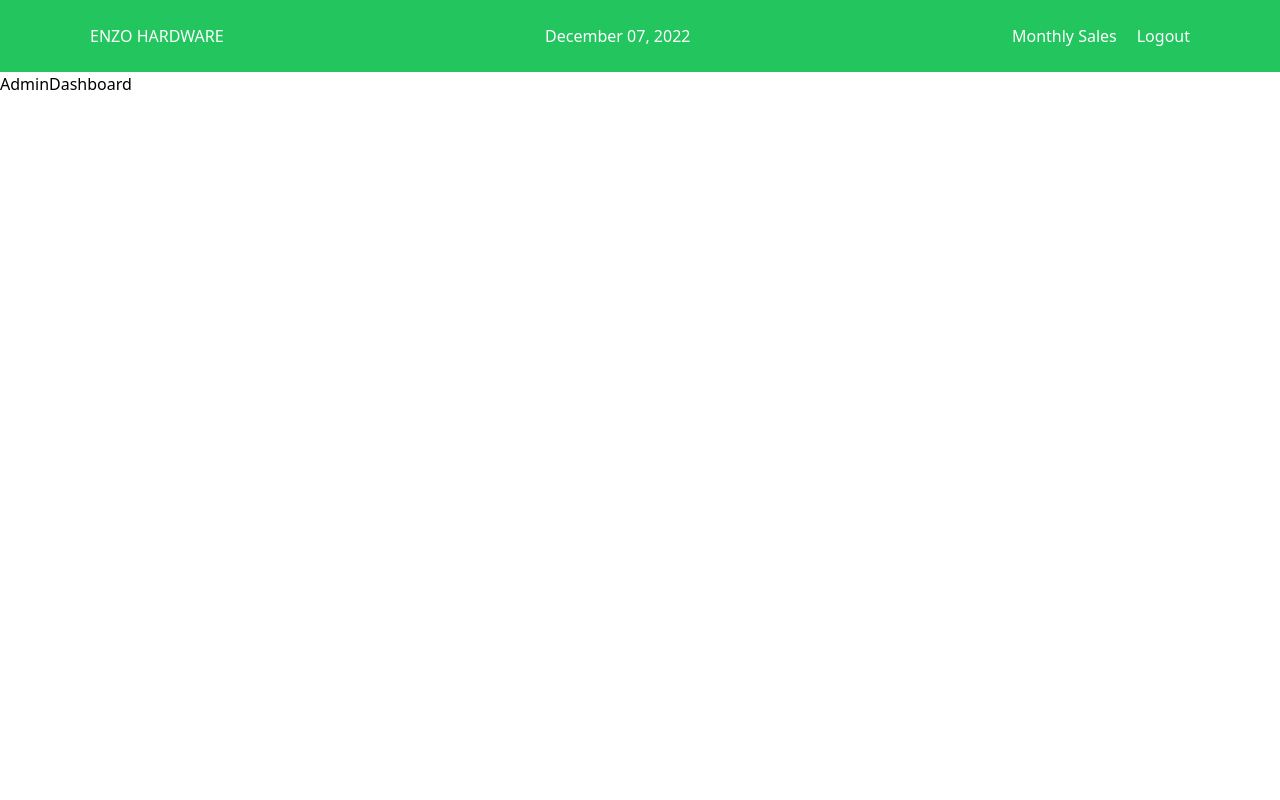
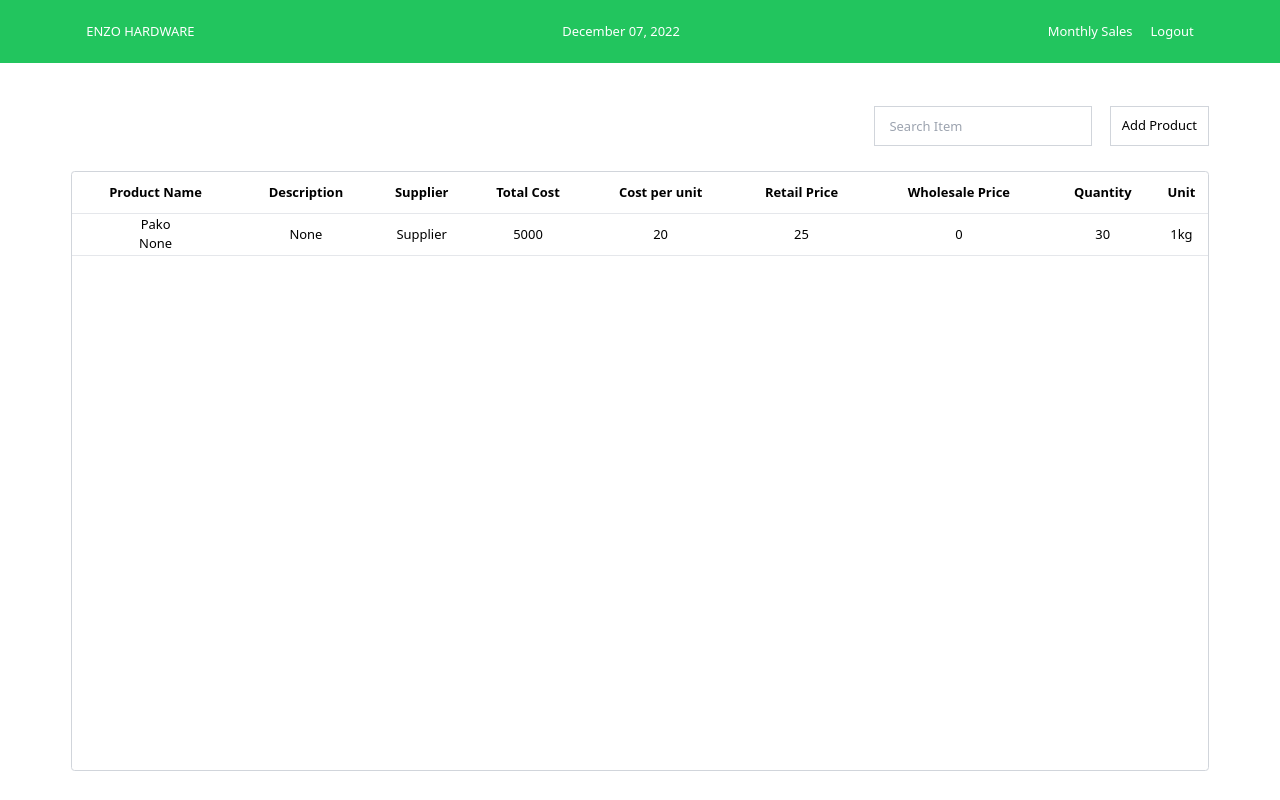
Before and after one commit to vonojastro/pos-hardware-web, a React (Create React App) app in the folder client/: page /admin in a window 1280 px wide. Built offline with nearby package versions, Linux system fonts and the light colour scheme; sample sign-in values are in the browser's storage.

Commit message:
development

```diff
--- a/client/src/index.css
+++ b/client/src/index.css
@@ -1,3 +1,8 @@
 @tailwind base;
 @tailwind components;
 @tailwind utilities;
+
+
+* {
+    font-size: 0.9rem;
+}
--- a/client/src/page/Dashboard/CashierDashboard/index.jsx
+++ b/client/src/page/Dashboard/CashierDashboard/index.jsx
@@ -1,7 +1,7 @@
 import React, { useEffect, useState } from "react";
 import { useDispatch} from "react-redux";
 import ListTab from "../../../components/ListTab";
-import ListTabDisplay from "../../../components/ListTabDisplay";
+import ListTabDisplay from "../../../components/CashierDisplay";
 import TransactionForm from "../../../components/TransactionForm";
 import { getTransactionList } from "../../../redux/actions/transactionsActions";
 import dayjs from "dayjs";
--- a/client/src/page/Dashboard/index.jsx
+++ b/client/src/page/Dashboard/index.jsx
@@ -1,8 +1,95 @@
 import React from 'react'
+import { useState } from 'react'
 
 const AdminDashboard = () => {
+
+  const [showAdd, setShowAdd] = useState(false)
+  const [addProduct, setAddProduct] = useState({
+    productName: null,
+    brand: null,
+    description: null,
+    supplier: null,
+    totalCost: null,
+    costPerUnit: null,
+    retailPrice: null,
+    wholesalePrice: null,
+    qty: null,
+    unit: null
+  })
+
+  const submitHandler = (e) => {
+    e.preventDefault()
+  }
+
   return (
-    <div>AdminDashboard</div>
+    <div className="w-11/12 mx-auto z-0 h-[700px] p-5 relative">
+
+      <div className='flex justify-end gap-5 my-4 items-center'>
+        <input className='px-4 h-[40px] border border-gray-300' placeholder='Search Item' />
+        <button className='h-[40px] px-3 border border-gray-300 my-3' onClick={() => setShowAdd(true)}>Add Product</button>
+      </div>
+      <div className='border border-gray-300 rounded w-full h-[600px]'>
+        <table className="w-full text-center gap-5">
+          <thead>
+            <tr className='border-b-[1px]'>
+              <th className="py-3">Product Name</th>
+
+              <th>Description</th>
+              <th>Supplier</th>
+              <th>Total Cost</th>
+              <th>Cost per unit</th>
+              <th>Retail Price</th>
+              <th>Wholesale Price</th>
+              <th>Quantity</th>
+              <th>Unit</th>
+            </tr>
+          </thead>
+
+          <tbody>
+            <tr className=' border-b-[1px]' >
+              <td className='flex flex-col'>
+                <div>Pako</div>
+                <div>None</div>
+              </td>
+
+              <td>None</td>
+              <td>Supplier</td>
+              <td>5000</td>
+              <td>20</td>
+              <td>25</td>
+              <td>0</td>
+              <td>30</td>
+              <td>1kg</td>
+            </tr>
+          </tbody>
+
+        </table>
+
+      </div>
+
+      {showAdd ? (
+        <div className=' w-6/12 py-8 px-12 border border-gray-300 bg-white rounded absolute top-1/2 left-1/2 transform -translate-x-1/2 -translate-y-1/2'>
+          <h3 className='text-center font-bold pb-4'>Add Product</h3>
+
+          <form className='flex flex-col gap-5 grid grid-cols-2' onSubmit={submitHandler}>
+            <input type='text' placeholder='Product Name' className='border border-gray-300 p-2' />
+            <input type='text' placeholder='Brand' className='border border-gray-300 p-2' />
+            <input type='text' placeholder='Description' className='border border-gray-300 p-2' />
+            <input type='text' placeholder='Supplier' className='border border-gray-300 p-2' />
+            <input type='number' placeholder='Total Cost' className='border border-gray-300 p-2' />
+            <input type='number' placeholder='Cost Per Unit' className='border border-gray-300 p-2' />
+            <input type='number' placeholder='Retail Price' className='border border-gray-300 p-2' />
+            <input type='number' placeholder='Wholesale Price' className='border border-gray-300 p-2' />
+            <input type='number' placeholder='Quantity' className='border border-gray-300 p-2' />
+            <input type='text' placeholder='Unit' className='border border-gray-300 p-2' />
+            <button className='border border-gray-300 py-3'>Add</button>
+            <button className='border border-gray-300 py-3' onClick={() => setShowAdd(false)}>Cancel</button>
+          </form>
+
+        </div>
+      ) : ''}
+
+    </div>
   )
 }
 
--- a/client/src/page/Login/index.jsx
+++ b/client/src/page/Login/index.jsx
@@ -23,9 +23,9 @@ const Login = () => {
   useEffect(() => {
     if (userInfo && !userInfo.isAdmin) {
       navigate("/cashier");
-    } else (
+    } else if (userInfo && userInfo.isAdmin) {
       navigate("/admin")
-    )
+    }
 
   }, [userInfo, navigate]);
 
```
Also changed, not shown: client/src/components/CashierDisplay.jsx (renamed from client/src/components/ListTabDisplay.jsx), 1 other file (tests, documents, lock files or other folders).
